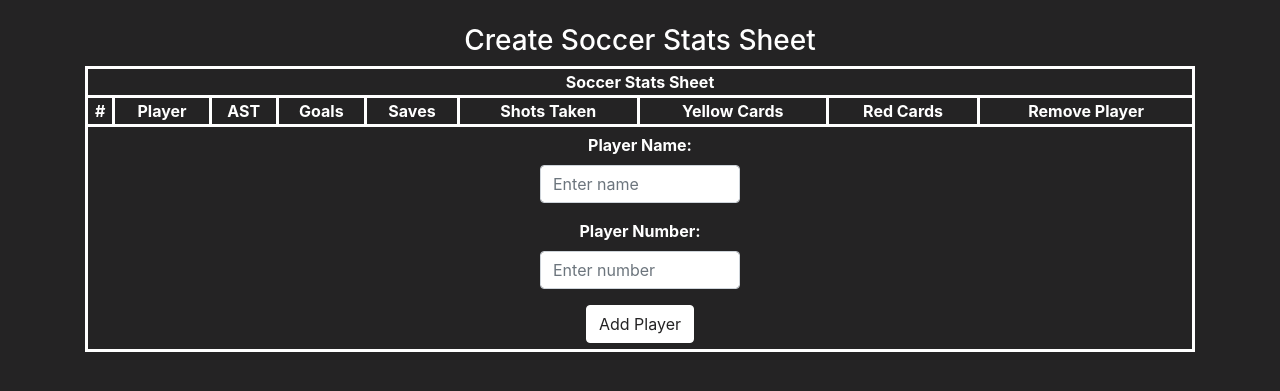
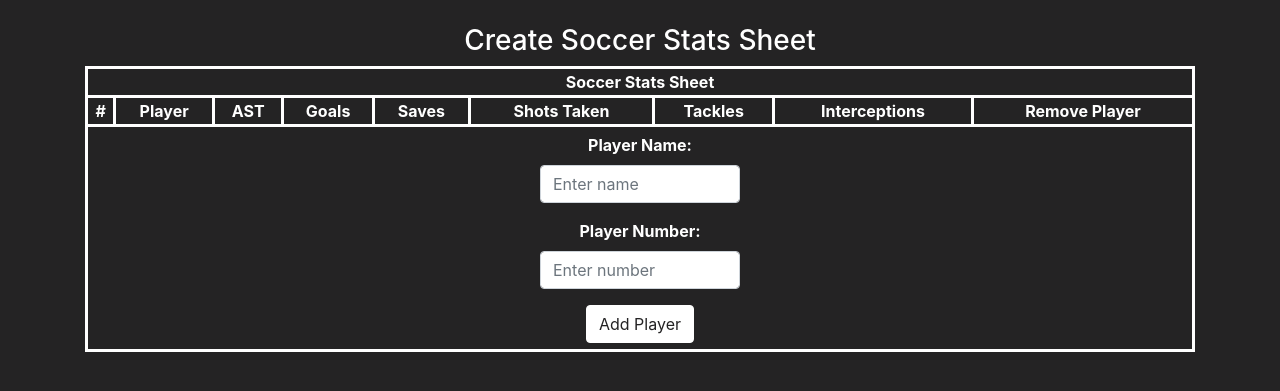
Before and after one commit to pjj24codes/statswebsite, a Flask app: page /soccerstatssheets in a window 1280 px wide. Shown: the part 56-447 px from the top of the page. Run offline with Flask 2, Linux system fonts and the light colour scheme; lists and menus that the app fills with data are empty; some libraries are stand-ins or nearby versions.

Commit message:
committed

```diff
--- a/website/__init__.py
+++ b/website/__init__.py
@@ -9,7 +9,7 @@ DB_NAME = "database.db"
 def create_app():
     app = Flask(__name__)
     app.config['SECRET_KEY'] = "vdykjbdhsnjskw"
-    app.config['SQLALCHEMY_DATABASE_URI'] = "postgresql://statsforschoolssql_fwll_user:de2W3Abr6UgQGhFGBWkRZzhiJ3wZDIxr@dpg-cjujmmt175es739v20p0-a.ohio-postgres.render.com/statsforschoolssql_fwll"
+    app.config['SQLALCHEMY_DATABASE_URI'] = "postgres://statsforschoolssql_prxa_user:7khzbfyelxY6DhO2Tfo9xnqjs9ZOhsVB@dpg-cjvpe1nhdsdc739eea60-a.ohio-postgres.render.com/statsforschoolssql_prxa"
     app.config['SQLALCHEMY_TRACK_MODIFICATIONS'] = False
 
     db.init_app(app)
--- a/website/models.py
+++ b/website/models.py
@@ -51,6 +51,6 @@ class SoccerPlayerStats(db.Model):
     saves = db.Column(db.Integer)
     shots_taken = db.Column(db.Integer)
     goals = db.Column(db.Integer)
-    yellow_cards = db.Column(db.Integer)
-    red_cards = db.Column(db.Integer)
+    tackles = db.Column(db.Integer)
+    interceptions = db.Column(db.Integer)
     game_id = db.Column(db.Integer, db.ForeignKey("game.id"))
--- a/website/templates/selectedgame.html
+++ b/website/templates/selectedgame.html
@@ -85,8 +85,8 @@ background-color: rgb(43, 43, 43);
         <th> Saves </th>
         <th> Shots Taken </th>
         <th> Goals </th>
-        <th> Yellow Cards </th>
-        <th> Red Cards </th>
+        <th> Tackles </th>
+        <th> Interceptions </th>
           {% endif %}
           </tr>
         </thead>
--- a/website/templates/soccerstatssheets.html
+++ b/website/templates/soccerstatssheets.html
@@ -55,8 +55,8 @@ background-color: rgb(43, 43, 43);
         <th> Goals </th>
         <th> Saves </th>
         <th> Shots Taken </th>
-        <th> Yellow Cards </th>
-        <th> Red Cards </th>
+        <th> Tackles </th>
+        <th> Interceptions </th>
         <th> Remove Player </th>
     </tr>
   </thead>
@@ -64,7 +64,7 @@ background-color: rgb(43, 43, 43);
      {% for index in range(0, len) %}
      <tr>
          {% for k in players[index].keys() %}
-         {% if k == "AST" or k=="Saves" or k=="Shots Taken" or k == "Goals" or k == "Yellow Cards" or k == "Red Cards" %}
+         {% if k == "AST" or k=="Saves" or k=="Shots Taken" or k == "Goals" or k == "Tackles" or k == "Interceptions" %}
          <td style="text-align: center">  &nbsp; {{ players[index][k] }} &nbsp; <form method="POST"style="display:inline;"><button class="btn btn-sm btn-default" type="submit" id="add1" name="add1" value="{{ index }}, {{ k }}">+</button></form></td>
          {% else %}
          <td style="text-align: center"> {{ players[index][k] }} </td>
--- a/website/views.py
+++ b/website/views.py
@@ -215,7 +215,7 @@ def soccerstatssheets():
             elif not new_player_number:
                 flash("Please add a number to the player", category="error")
             else:
-                players.append({"Number": new_player_number, "Name": new_player_name, "AST": 0, "Saves":0, "Shots Taken":0, "Goals": 0, "Yellow Cards": 0, "Red Cards": 0})
+                players.append({"Number": new_player_number, "Name": new_player_name, "AST": 0, "Saves":0, "Shots Taken":0, "Goals": 0, "Tackles": 0, "Interceptions": 0})
         elif "add1" in request.form:
             add_one_placement = request.form.get('add1').split(", ")
             players[int(add_one_placement[0])][add_one_placement[1]] += 1
@@ -278,7 +278,7 @@ def soccerstatssheets():
                 db.session.add(add_game)
                 db.session.commit()
                 for p in players:
-                    add_player = SoccerPlayerStats(num=p["Number"], name=p["Name"], assists = p["AST"], saves=p["Saves"], shots_taken=p["Shots Taken"], goals = p["Goals"], yellow_cards = p["Yellow Cards"], red_cards = p["Red Cards"], game_id = add_game.id)
+                    add_player = SoccerPlayerStats(num=p["Number"], name=p["Name"], assists = p["AST"], saves=p["Saves"], shots_taken=p["Shots Taken"], goals = p["Goals"], tackles = p["Tackles"], interceptions = p["Interceptions"], game_id = add_game.id)
                     db.session.add(add_player)
                 db.session.commit()
                 players = []
```
